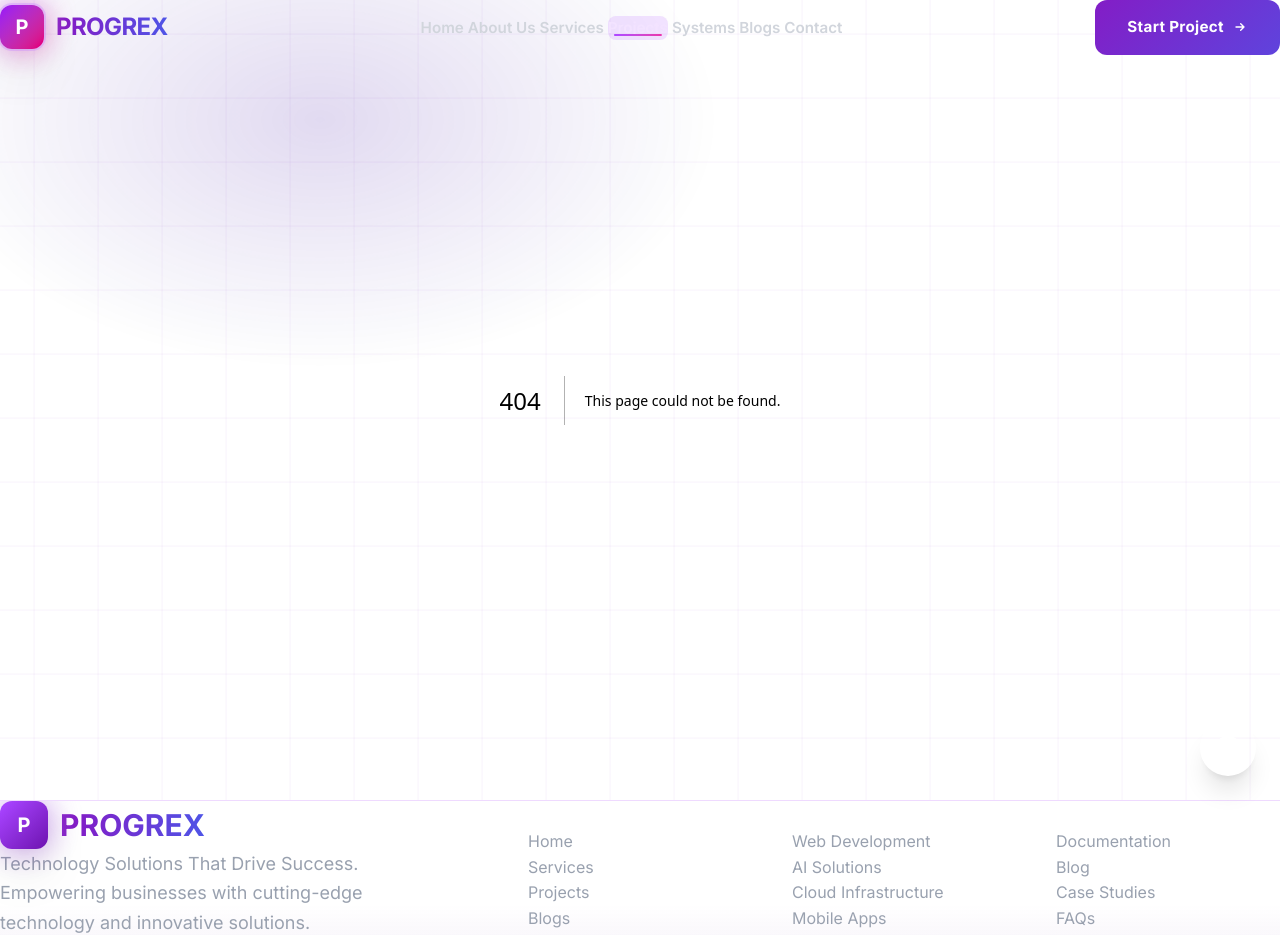
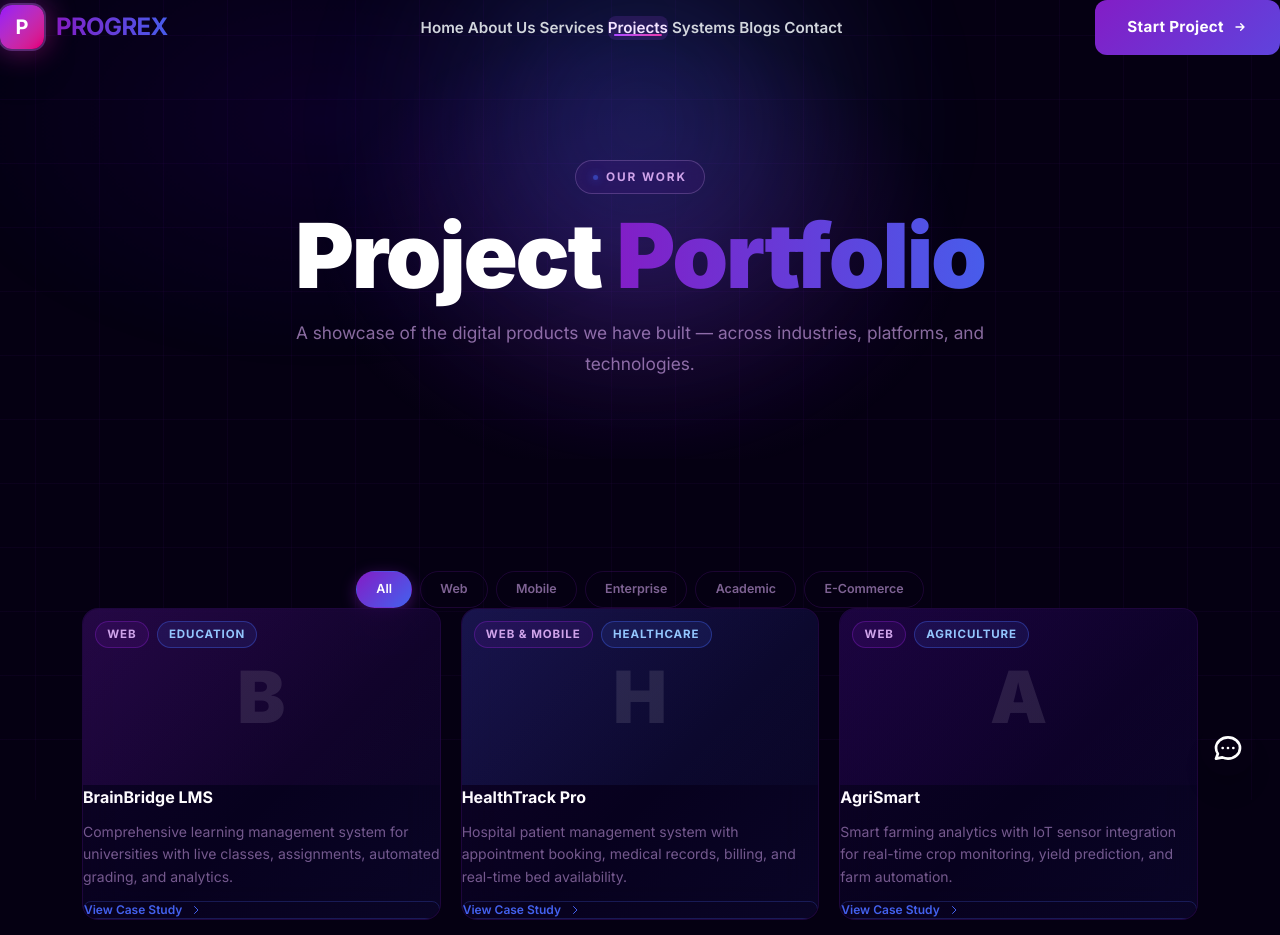
Before and after one commit to sh3ki/PROGREX, a Next.js app: page /projects in a window 1280 px wide. Before the commit this address had no page. Shown: the top 935 px of the page. Built offline with nearby package versions, Linux system fonts and the light colour scheme.

Commit message:
Create page.tsx

```diff
--- /dev/null
+++ b/app/projects/page.tsx
@@ -0,0 +1,122 @@
+'use client';
+
+import { useState, useRef } from 'react';
+import { motion, useInView, AnimatePresence } from 'framer-motion';
+import Link from 'next/link';
+
+const fadeUp = { hidden: { opacity: 0, y: 36 }, visible: { opacity: 1, y: 0, transition: { duration: 0.65, ease: [0.22,1,0.36,1] as [number,number,number,number] } } };
+const stagger = { hidden: {}, visible: { transition: { staggerChildren: 0.08 } } };
+
+function Section({ children, className = '' }: { children: React.ReactNode; className?: string }) {
+  const ref = useRef(null);
+  const inView = useInView(ref, { once: true, margin: '-80px' });
+  return <motion.div ref={ref} initial="hidden" animate={inView ? 'visible' : 'hidden'} variants={stagger} className={className}>{children}</motion.div>;
+}
+
+const filters = ['All', 'Web', 'Mobile', 'Enterprise', 'Academic', 'E-Commerce'];
+
+const allProjects = [
+  { title: 'BrainBridge LMS', cat: 'Web', industry: 'Education', filter: 'Web', desc: 'Comprehensive learning management system for universities with live classes, assignments, automated grading, and analytics.', slug: 'brainbridge-lms', accent: '#831DC6' },
+  { title: 'HealthTrack Pro', cat: 'Web & Mobile', industry: 'Healthcare', filter: 'Mobile', desc: 'Hospital patient management system with appointment booking, medical records, billing, and real-time bed availability.', slug: 'healthtrack-pro', accent: '#4361EE' },
+  { title: 'AgriSmart', cat: 'Web', industry: 'Agriculture', filter: 'Web', desc: 'Smart farming analytics with IoT sensor integration for real-time crop monitoring, yield prediction, and farm automation.', slug: 'agrismart-dashboard', accent: '#560BAD' },
+  { title: 'ShopWave E-Commerce', cat: 'Web', industry: 'E-Commerce', filter: 'E-Commerce', desc: 'Full-featured Philippine e-commerce platform with GCash integration, seller dashboard, and real-time inventory sync.', slug: 'shopwave-ecommerce', accent: '#3A0CA3' },
+  { title: 'CommunityConnect', cat: 'Mobile', industry: 'Government', filter: 'Mobile', desc: 'Barangay civic engagement mobile app for filing concerns, announcements, events, and government service requests.', slug: 'community-connect', accent: '#831DC6' },
+  { title: 'RetailFlow POS', cat: 'Enterprise', industry: 'Retail', filter: 'Enterprise', desc: 'Multi-branch enterprise POS and ERP system for retail chains with real-time analytics and centralized inventory management.', slug: 'retailflow-pos', accent: '#4361EE' },
+  { title: 'ThesisHub Platform', cat: 'Web', industry: 'Academic', filter: 'Academic', desc: 'Capstone and thesis management platform connecting students, advisors, and panelists with document management and scheduling.', slug: 'thesishub', accent: '#560BAD' },
+  { title: 'LogiTrack', cat: 'Enterprise', industry: 'Logistics', filter: 'Enterprise', desc: 'Real-time logistics tracking platform with route optimization, driver dispatch, and delivery proof via mobile scan.', slug: 'logitrack', accent: '#3A0CA3' },
+  { title: 'EduQuest LMS', cat: 'Web', industry: 'Academic', filter: 'Academic', desc: 'K-12 gamified learning platform with interactive quizzes, progress tracking, parent reports, and teacher dashboards.', slug: 'eduquest-lms', accent: '#831DC6' },
+];
+
+export default function ProjectsPage() {
+  const [active, setActive] = useState('All');
+  const filtered = active === 'All' ? allProjects : allProjects.filter(p => p.filter === active);
+
+  return (
+    <main className="page-wrapper">
+      {/* HERO */}
+      <section className="page-hero">
+        <div className="orb orb-blue w-[500px] h-[500px] top-0 left-1/2 -translate-x-1/2 -translate-y-1/4 opacity-30" />
+        <div className="section-container relative z-10">
+          <motion.div initial="hidden" animate="visible" variants={stagger}>
+            <motion.span variants={fadeUp} className="section-eyebrow">Our Work</motion.span>
+            <motion.h1 variants={fadeUp} className="hero-title mt-3">Project <span className="gradient-text">Portfolio</span></motion.h1>
+            <motion.p variants={fadeUp} className="section-subtitle mt-4 text-lg">
+              A showcase of the digital products we have built — across industries, platforms, and technologies.
+            </motion.p>
+          </motion.div>
+        </div>
+      </section>
+
+      <section className="section-shell">
+        <div className="section-container">
+          {/* Filter tabs */}
+          <div className="flex flex-wrap gap-2 justify-center mb-12">
+            {filters.map((f) => (
+              <button key={f} onClick={() => setActive(f)} className={`filter-tab ${active === f ? 'active' : ''}`}>{f}</button>
+            ))}
+          </div>
+
+          {/* Projects grid */}
+          <motion.div layout className="grid grid-cols-1 sm:grid-cols-2 lg:grid-cols-3 gap-5">
+            <AnimatePresence mode="popLayout">
+              {filtered.map((p) => (
+                <motion.div
+                  key={p.slug}
+                  layout
+                  initial={{ opacity: 0, scale: 0.9 }}
+                  animate={{ opacity: 1, scale: 1 }}
+                  exit={{ opacity: 0, scale: 0.9 }}
+                  transition={{ duration: 0.3 }}
+                >
+                  <div className="glass-card shimmer-card group h-full flex flex-col overflow-hidden">
+                    <div className="relative h-44" style={{ background: `linear-gradient(135deg, ${p.accent}30, ${p.accent}08)` }}>
+                      <div className="absolute inset-0 flex items-center justify-center">
+                        <span className="text-7xl font-black opacity-10 text-white">{p.title[0]}</span>
+                      </div>
+                      {/* Glowing overlay on hover */}
+                      <div className="absolute inset-0 opacity-0 group-hover:opacity-100 transition-opacity duration-500" style={{ background: `radial-gradient(ellipse at center, ${p.accent}20, transparent 70%)` }} />
+                      <div className="absolute top-3 left-3 flex gap-2">
+                        <span className="tag-violet">{p.cat}</span>
+                        <span className="tag-blue">{p.industry}</span>
+                      </div>
+                    </div>
+                    <div className="p-5 flex flex-col gap-3 flex-1">
+                      <h3 className="text-white font-bold text-base group-hover:text-[#CFA3EA] transition-colors">{p.title}</h3>
+                      <p className="text-[#CFA3EA]/55 text-sm leading-relaxed flex-1">{p.desc}</p>
+                      <Link href={`/projects/${p.slug}`} className="inline-flex items-center gap-2 text-xs font-semibold text-[#4361EE] hover:text-[#CFA3EA] transition-colors mt-auto border border-[#4361EE]/25 hover:border-[#831DC6]/50 rounded-lg px-3 py-2 hover:bg-[#831DC6]/10">
+                        View Case Study
+                        <svg fill="none" stroke="currentColor" viewBox="0 0 24 24" style={{width:'12px',height:'12px'}}><path strokeLinecap="round" strokeLinejoin="round" strokeWidth={2} d="M9 5l7 7-7 7" /></svg>
+                      </Link>
+                    </div>
+                  </div>
+                </motion.div>
+              ))}
+            </AnimatePresence>
+          </motion.div>
+          {filtered.length === 0 && (
+            <div className="text-center py-20 text-[#CFA3EA]/40">No projects in this category.</div>
+          )}
+        </div>
+      </section>
+
+      {/* CTA */}
+      <section className="section-shell section-alt relative overflow-hidden">
+        <div className="orb orb-violet w-[400px] h-[400px] top-1/2 left-1/2 -translate-x-1/2 -translate-y-1/2 opacity-20" />
+        <div className="section-container relative z-10 text-center">
+          <Section className="max-w-2xl mx-auto">
+            <motion.span variants={fadeUp} className="section-eyebrow">Let&apos;s Create Something</motion.span>
+            <motion.h2 variants={fadeUp} className="section-title mt-4">Have a <span className="gradient-text">Project in Mind?</span></motion.h2>
+            <motion.p variants={fadeUp} className="section-subtitle mt-4">We are actively taking on new projects. Let us build something amazing together.</motion.p>
+            <motion.div variants={fadeUp} className="mt-10 flex flex-col sm:flex-row gap-4 justify-center">
+              <Link href="/contact" className="btn-primary text-sm px-10 py-4">
+                <span>Start Your Project</span>
+                <svg fill="none" stroke="currentColor" viewBox="0 0 24 24" style={{width:'16px',height:'16px',flexShrink:0}}><path strokeLinecap="round" strokeLinejoin="round" strokeWidth={2} d="M13 7l5 5m0 0l-5 5m5-5H6" /></svg>
+              </Link>
+              <Link href="/services" className="btn-outline text-sm px-10 py-4">View Our Services</Link>
+            </motion.div>
+          </Section>
+        </div>
+      </section>
+    </main>
+  );
+}
```
